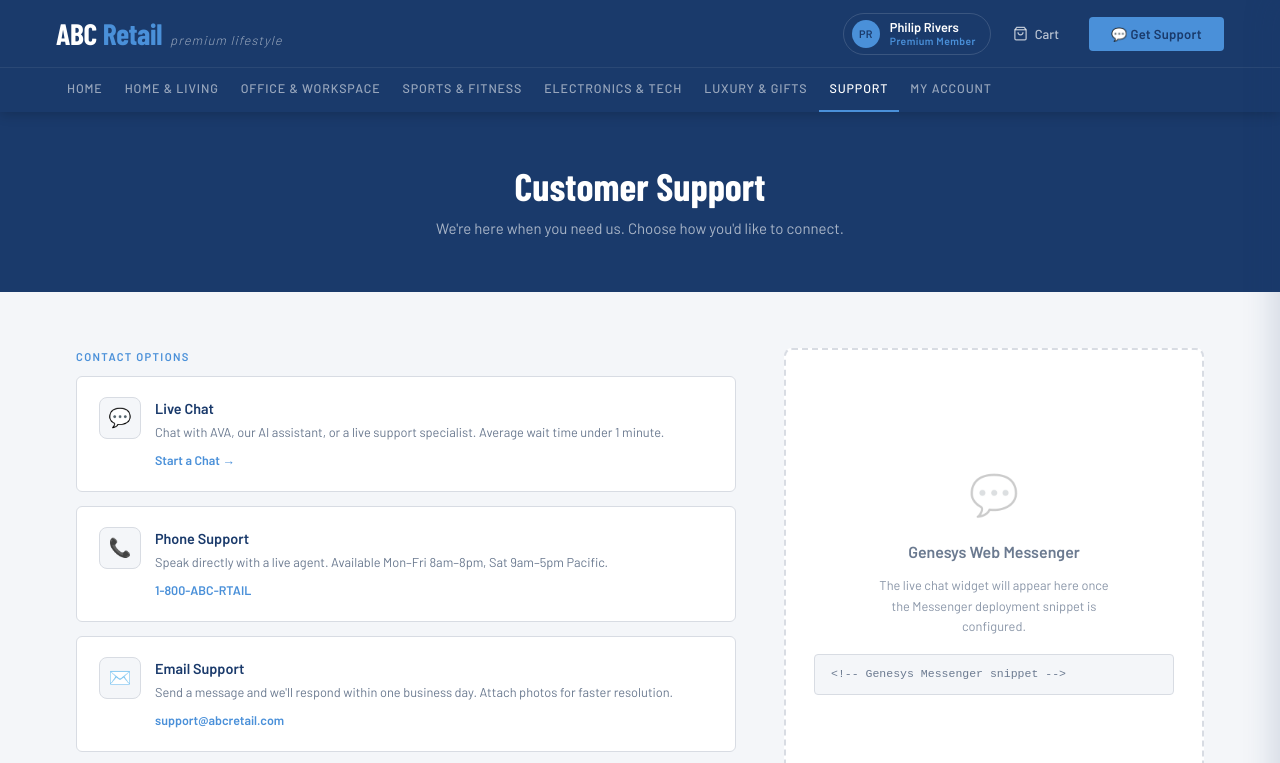
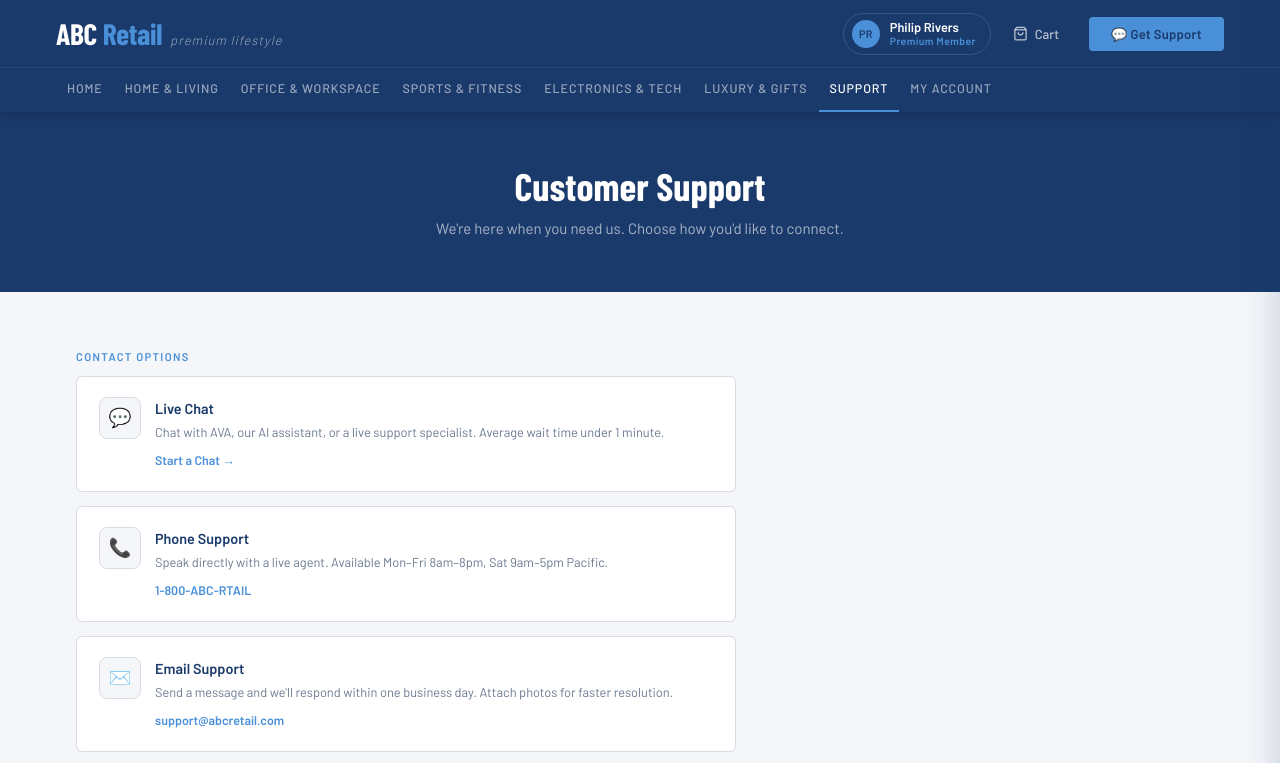
Before and after one commit to JayHenderson66/GenesysDemoProject, a plain HTML site: page index.html in a window 1280 px wide. Both pictures are taken after a click on the button "💬 Get Support". Shown: the top 763 px of the page. Drawn offline with nearby package versions, Linux system fonts and the light colour scheme.

Commit message:
Update Genesys configuration and clean up HTML

```diff
--- a/index.html
+++ b/index.html
@@ -579,8 +579,8 @@
       g[e].c = es;
       ys = document.createElement('script'); ys.async = 1; ys.src = n; ys.charset = 'utf-8'; document.head.appendChild(ys);
     })(window, 'Genesys', 'https://apps.mypurecloud.com/genesys-bootstrap/genesys.min.js', {
-      environment: 'use1',
-      deploymentId: 'cd1b2975-a305-4a13-b5be-d88f85078da6'
+      environment: 'prod',
+      deploymentId: '71de76d1-6ead-4112-b5b2-386c3b935d9a'
     });
   </script>
 
@@ -942,15 +942,8 @@
       </div>
     </div>
 
-    <!-- MESSENGER WIDGET PLACEHOLDER -->
-    <div>
-      <div class="messenger-placeholder">
-        <div class="mp-icon">💬</div>
-        <div class="mp-title">Genesys Web Messenger</div>
-        <div class="mp-body">The live chat widget will appear here once the Messenger deployment snippet is configured.</div>
-        <div class="mp-code">&lt;!-- Genesys Messenger snippet --&gt;</div>
-      </div>
-    </div>
+    <!-- Genesys Messenger widget launches via the floating button injected by the snippet -->
+    <div></div>
 
   </div>
 </div><!-- /support -->
```
